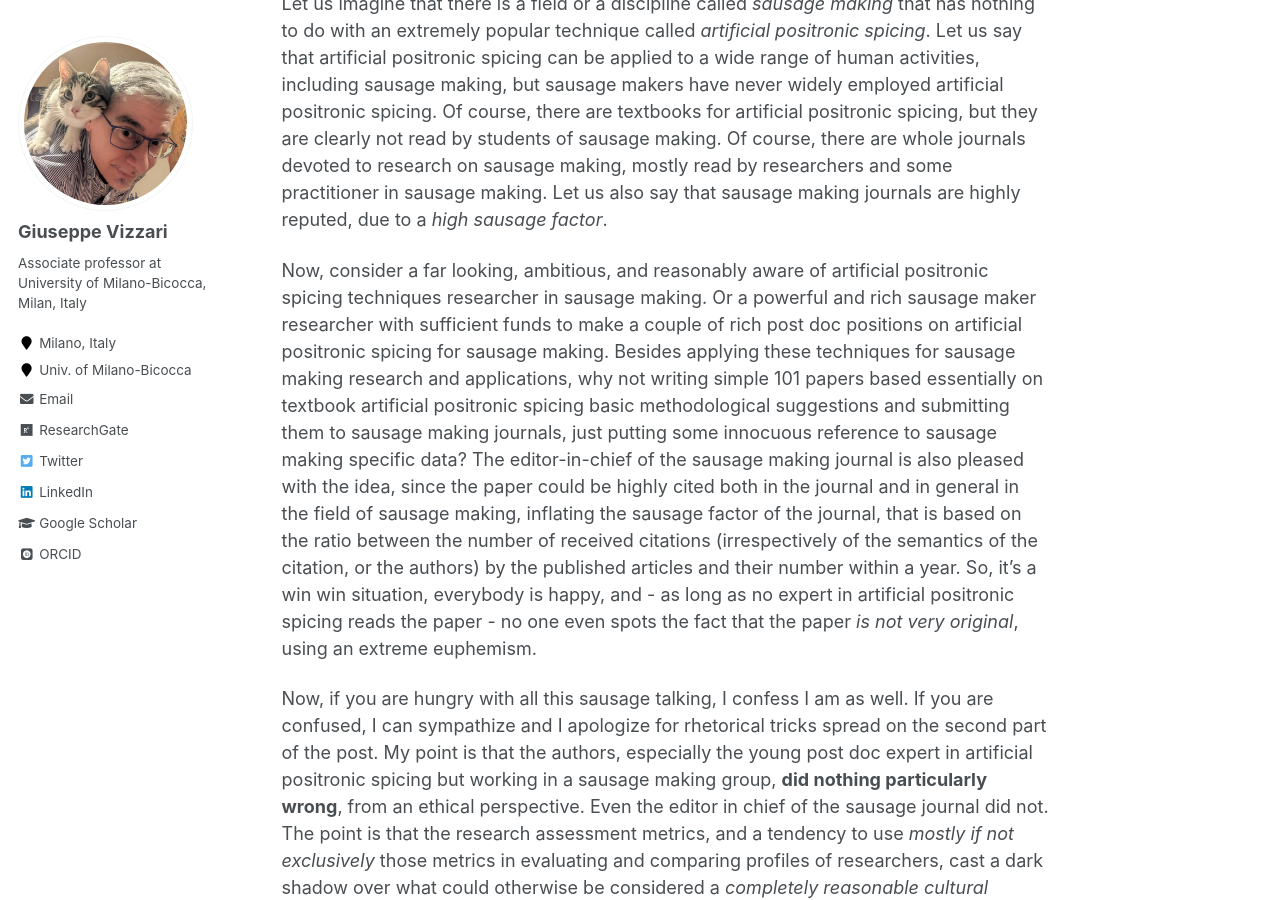
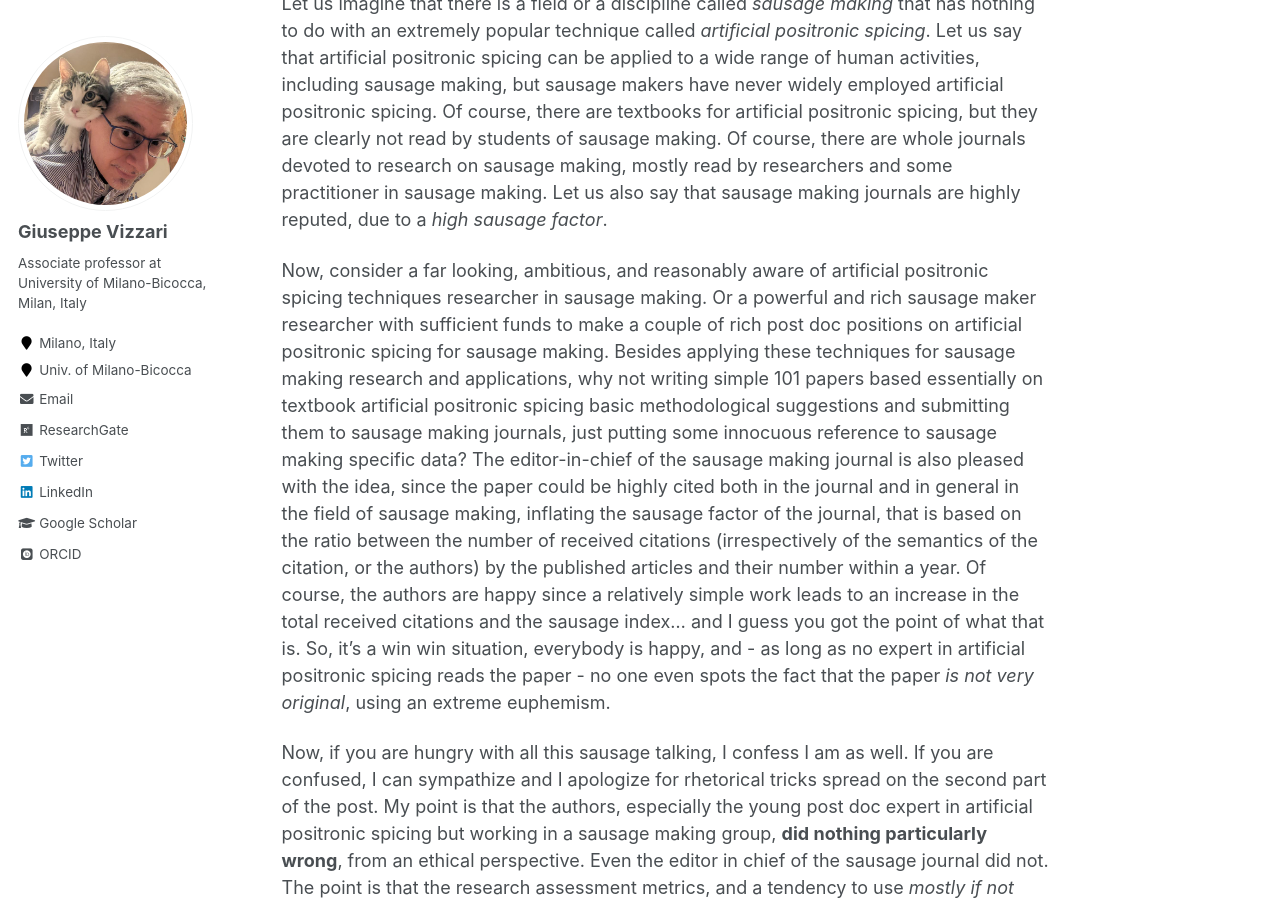
Before and after one commit to GiuseppeVizzari/GiuseppeVizzari.github.io, a Jekyll site: the page built from _posts/2023-11-22-Gaming-101.md, in a window 1280 px wide and 900 px high, scrolled down 1281 px. Built offline with Jekyll 4.4.1, drawn with Linux system fonts in a browser that asks for light colours; some web fonts are replaced.

Commit message:
small edits

```diff
--- a/_posts/2023-11-22-Gaming-101.md
+++ b/_posts/2023-11-22-Gaming-101.md
@@ -23,7 +23,7 @@ Having said that, I want to start a series of suggestions on how to game the sys
 
 Let us imagine that there is a field or a discipline called *sausage making* that has nothing to do with an extremely popular technique called *artificial positronic spicing*. Let us say that artificial positronic spicing can be applied to a wide range of human activities, including sausage making, but sausage makers have never widely employed artificial positronic spicing. Of course, there are textbooks for artificial positronic spicing, but they are clearly not read by students of sausage making. Of course, there are whole journals devoted to research on sausage making, mostly read by researchers and some practitioner in sausage making. Let us also say that sausage making journals are highly reputed, due to a *high sausage factor*.
 
-Now, consider a far looking, ambitious, and reasonably aware of artificial positronic spicing techniques researcher in sausage making. Or a powerful and rich sausage maker researcher with sufficient funds to make a couple of rich post doc positions on artificial positronic spicing for sausage making. Besides applying these techniques for sausage making research and applications, why not writing simple 101 papers based essentially on textbook artificial positronic spicing basic methodological suggestions and submitting them to sausage making journals, just putting some innocuous reference to sausage making specific data? The editor-in-chief of the sausage making journal is also pleased with the idea, since the paper could be highly cited both in the journal and in general in the field of sausage making, inflating the sausage factor of the journal, that is based on the ratio between the number of received citations (irrespectively of the semantics of the citation, or the authors) by the published articles and their number within a year. So, it's a win win situation, everybody is happy, and - as long as no expert in artificial positronic spicing reads the paper - no one even spots the fact that the paper _is not very original_, using an extreme euphemism.
+Now, consider a far looking, ambitious, and reasonably aware of artificial positronic spicing techniques researcher in sausage making. Or a powerful and rich sausage maker researcher with sufficient funds to make a couple of rich post doc positions on artificial positronic spicing for sausage making. Besides applying these techniques for sausage making research and applications, why not writing simple 101 papers based essentially on textbook artificial positronic spicing basic methodological suggestions and submitting them to sausage making journals, just putting some innocuous reference to sausage making specific data? The editor-in-chief of the sausage making journal is also pleased with the idea, since the paper could be highly cited both in the journal and in general in the field of sausage making, inflating the sausage factor of the journal, that is based on the ratio between the number of received citations (irrespectively of the semantics of the citation, or the authors) by the published articles and their number within a year. Of course, the authors are happy since a relatively simple work leads to an increase in the total received citations and the sausage index... and I guess you got the point of what that is. So, it's a win win situation, everybody is happy, and - as long as no expert in artificial positronic spicing reads the paper - no one even spots the fact that the paper _is not very original_, using an extreme euphemism.
 
 Now, if you are hungry with all this sausage talking, I confess I am as well. If you are confused, I can sympathize and I apologize for rhetorical tricks spread on the second part of the post. My point is that the authors, especially the young post doc expert in artificial positronic spicing but working in a sausage making group, __did nothing particularly wrong__, from an ethical perspective. Even the editor in chief of the sausage journal did not. The point is that the research assessment metrics, and a tendency to use _mostly if not exclusively_ those metrics in evaluating and comparing profiles of researchers, cast a dark shadow over what could otherwise be considered a _completely reasonable cultural editorial operation_, and instead can be viewed as an utilitarian and exploitative near gaming behavior.
 
```
